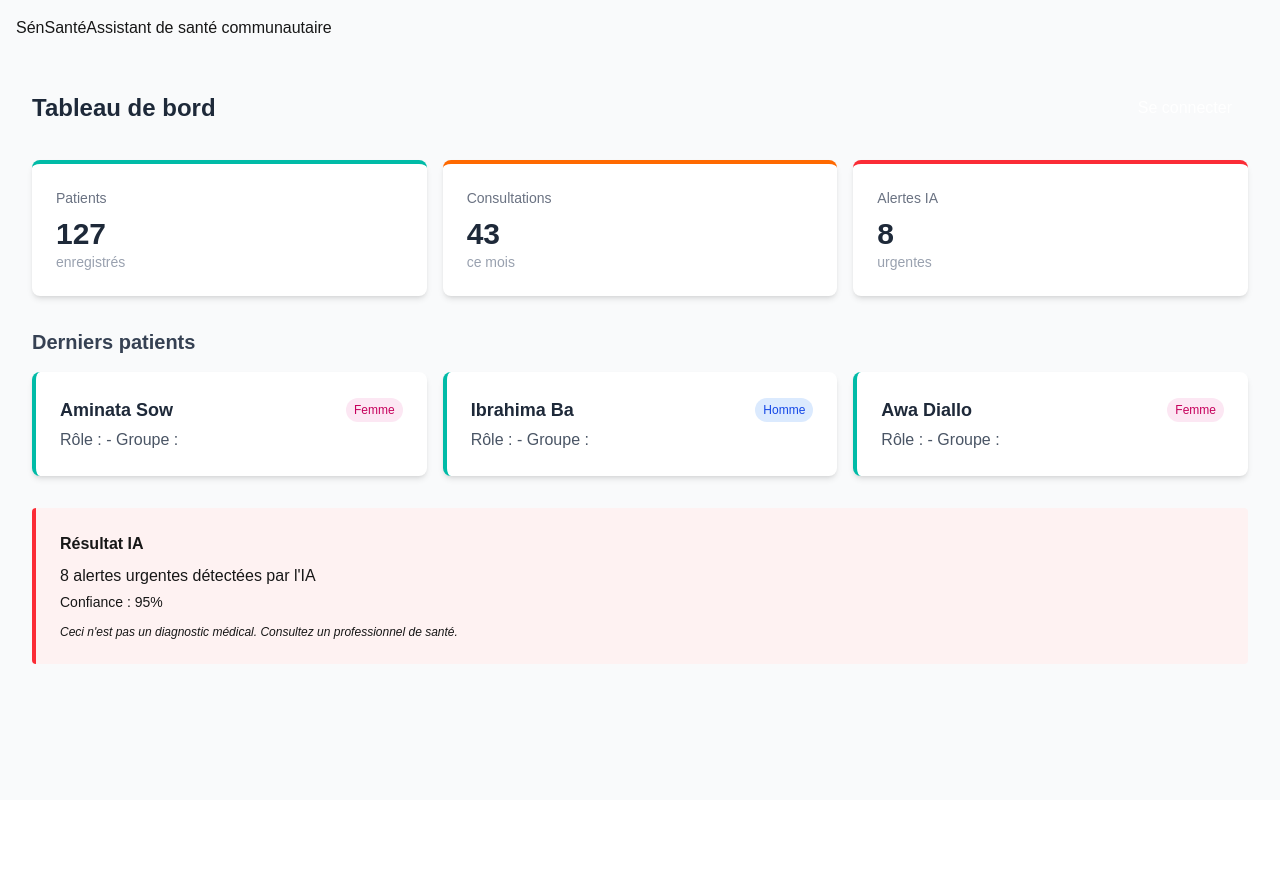
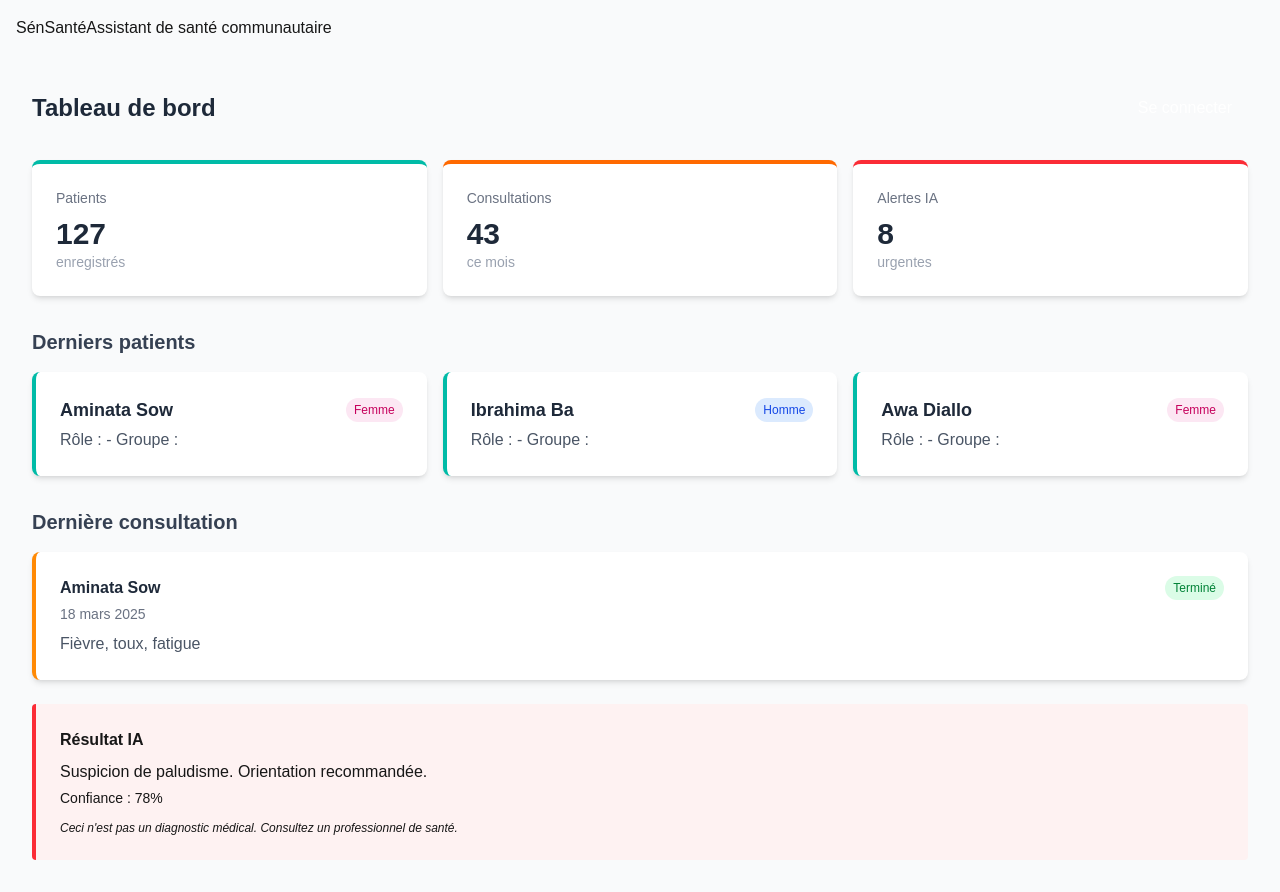
Before and after one commit to DieganeDabaSarr/sensante, a Next.js app: page / in a window 1280 px wide. Before the commit the page ends 800 px from the top, so only its background shows below. Built offline with nearby package versions, Linux system fonts and the light colour scheme.

Commit message:
Assemblage final - page.tsx avec tous les composants

```diff
--- a/src/app/page.tsx
+++ b/src/app/page.tsx
@@ -1,5 +1,6 @@
 import Header from "@/components/Header";
 import PatientCard from "@/components/PatientCard";
+import ConsultationCard from "@/components/ConsultationCard";
 import AlerteIA from "@/components/AlerteIA";
 import StatCard from "@/components/StatCard";
 import LoginButton from "@/components/LoginButton";
@@ -31,10 +32,20 @@ export default function Home() {
           <PatientCard nom="Awa Diallo" region="Saint-Louis" age={28} sexe="F" />
         </div>
 
+        <h2 className="text-xl font-semibold text-gray-700 mb-4">
+          Dernière consultation
+        </h2>
+        <ConsultationCard
+          patient="Aminata Sow"
+          date="18 mars 2025"
+          symptomes="Fièvre, toux, fatigue"
+          statut="termine"
+        />
+
         <div className="mt-6">
           <AlerteIA
-            diagnostic="8 alertes urgentes détectées par l'IA"
-            confiance={95}
+            diagnostic="Suspicion de paludisme. Orientation recommandée."
+            confiance={78}
             niveau="urgent"
           />
         </div>
```
